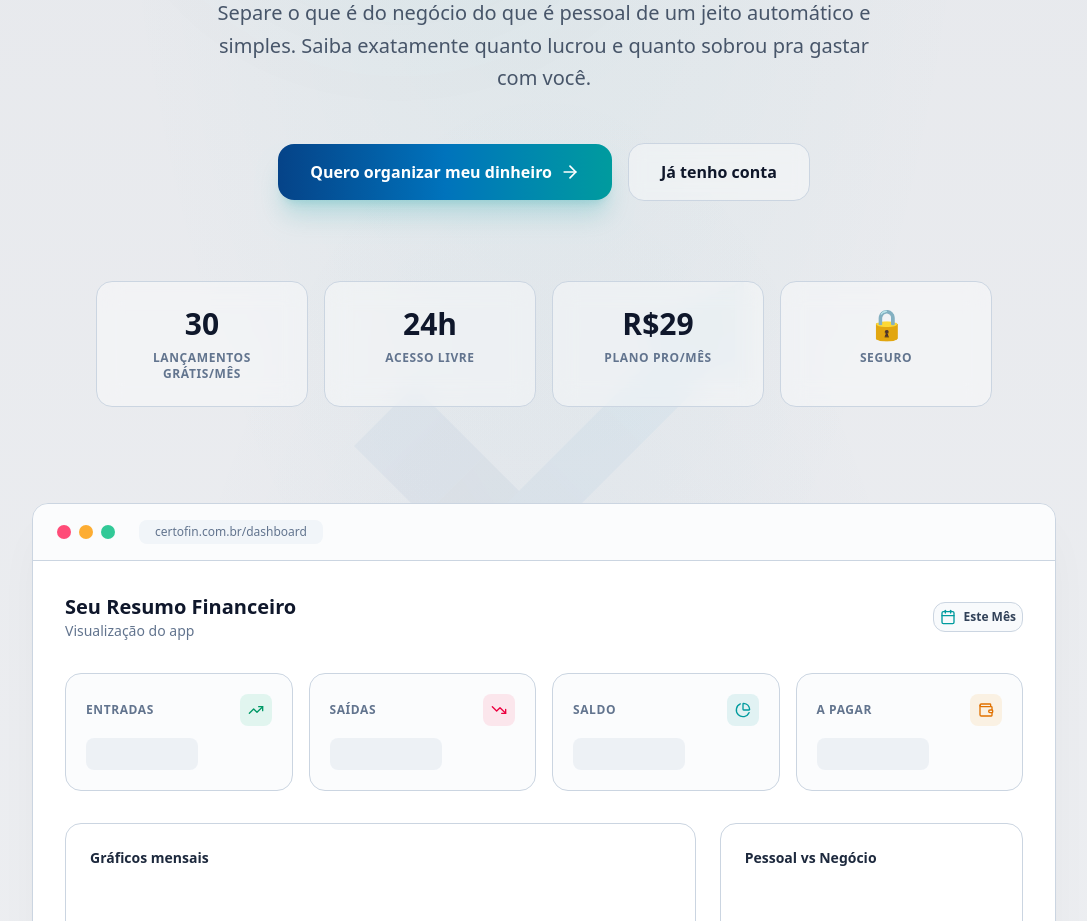
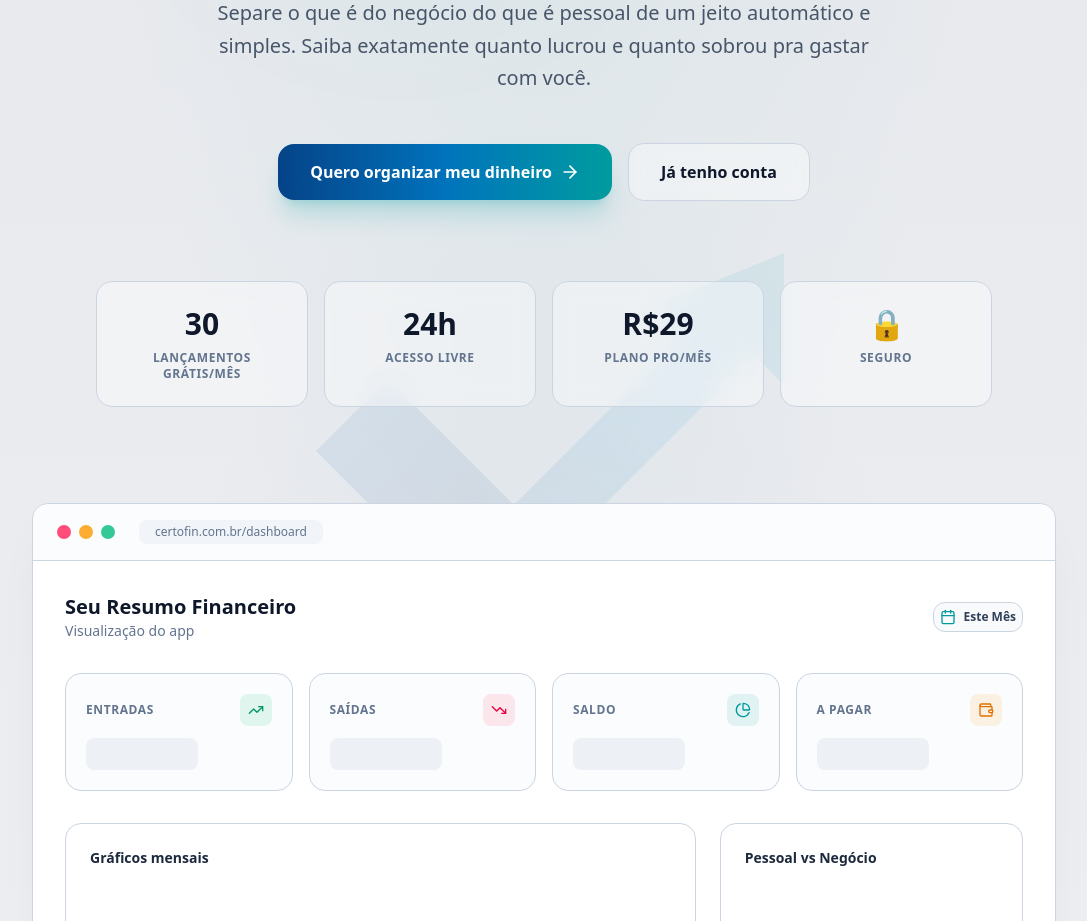
Before and after one commit to jesiel-silva/certofin, a Next.js app: page / in a window 1280 px wide. Shown: the part 540-1461 px from the top of the page, without its empty margins (96-1183 px from the left). Built offline with nearby package versions, Linux system fonts and the light colour scheme.

Commit message:
fix: make watermark logo more visible (8% opacity, 600px)

```diff
--- a/src/app/page.tsx
+++ b/src/app/page.tsx
@@ -140,8 +140,8 @@ export default function HomePage() {
         <div className="absolute bottom-20 right-1/4 h-[350px] w-[350px] rounded-full bg-[#054388]/8 blur-[120px] animate-pulse pointer-events-none" />
 
         {/* Logo Watermark */}
-        <div className="absolute inset-0 flex items-center justify-center pointer-events-none select-none z-0">
-          <svg viewBox="0 0 100 100" fill="none" xmlns="http://www.w3.org/2000/svg" className="h-[500px] w-[500px] opacity-[0.04]">
+        <div className="absolute inset-0 flex items-center justify-center pointer-events-none select-none" style={{ zIndex: 0 }}>
+          <svg viewBox="0 0 100 100" fill="none" xmlns="http://www.w3.org/2000/svg" className="h-[600px] w-[600px]" style={{ opacity: 0.08 }}>
             <defs>
               <linearGradient id="wm-left-wing" x1="15" y1="45" x2="35" y2="65" gradientUnits="userSpaceOnUse">
                 <stop offset="0%" stopColor="#0073BC" />
@@ -164,7 +164,7 @@ export default function HomePage() {
           </svg>
         </div>
 
-        <div className="relative mx-auto max-w-6xl px-6 text-center z-10">
+        <div className="relative mx-auto max-w-6xl px-6 text-center" style={{ zIndex: 10 }}>
           <div className="mx-auto max-w-4xl">
             <div className="mb-8 inline-flex items-center gap-2.5 rounded-full border border-slate-200/80 dark:border-slate-800/80 bg-white/60 dark:bg-slate-900/60 px-4 py-2 text-xs font-semibold text-[var(--muted-foreground)] backdrop-blur shadow-sm">
               <CheckCircle className="h-4 w-4 text-[var(--primary)]" />
```
